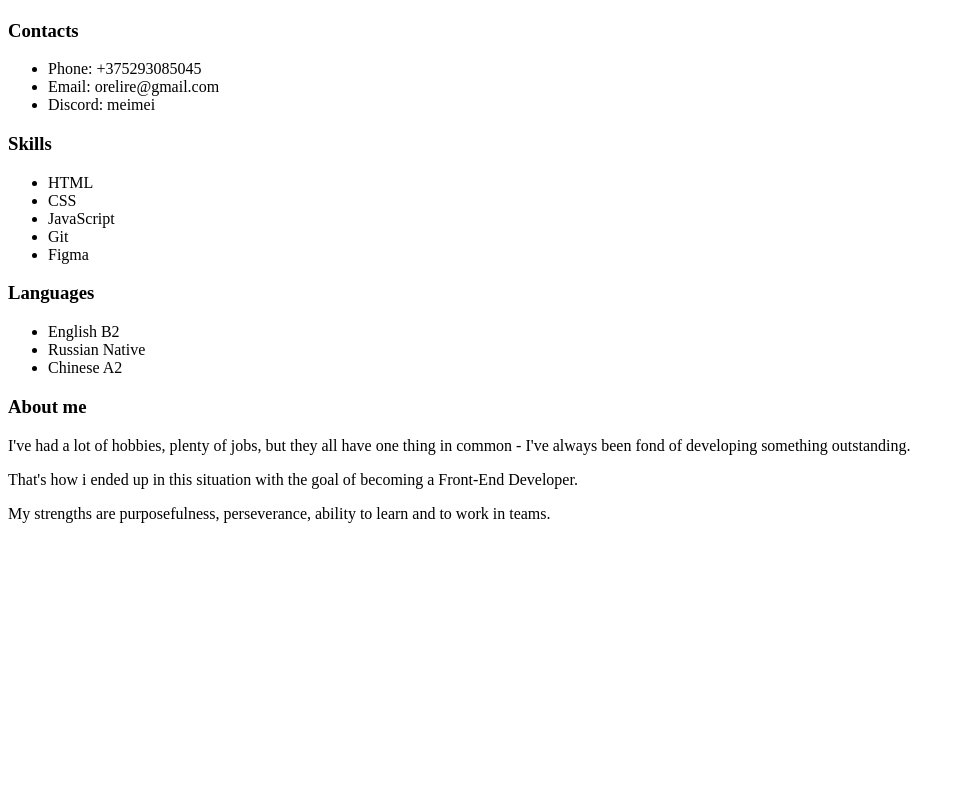
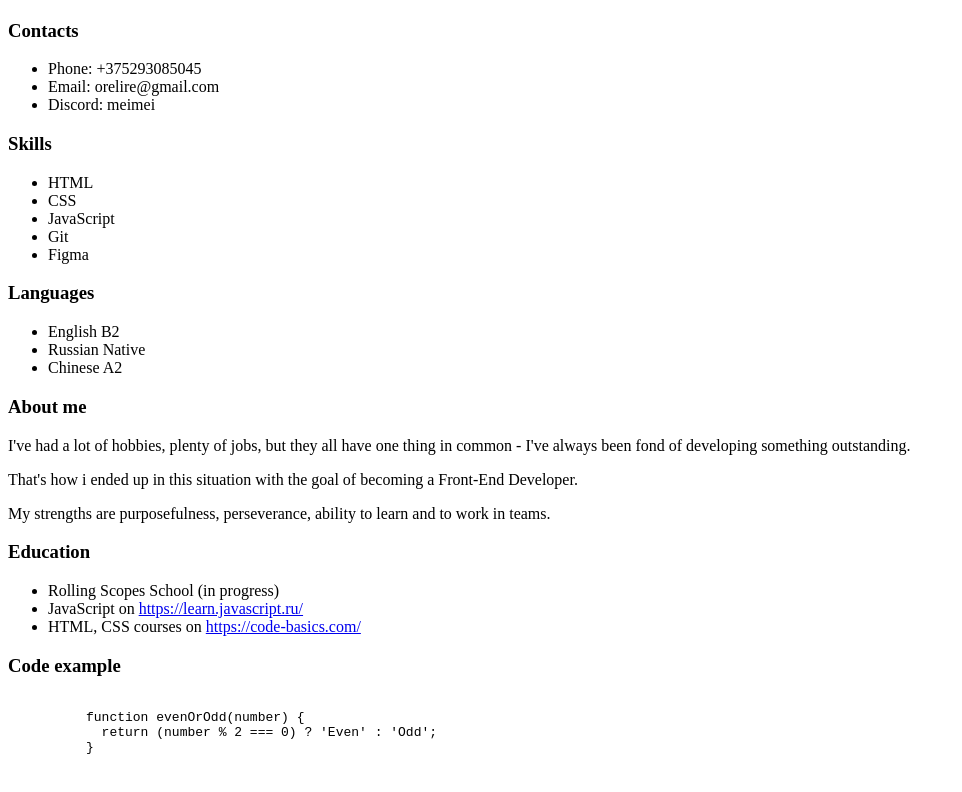
Before and after one commit to whereismei/rsschool-cv, a plain HTML site: page index.html in a window 1280 px wide. Shown: the part 430-1222 px from the top of the page, without its empty margins (0-962 px from the left). Before the commit the page ends 969 px from the top, so only its background shows below. Drawn offline with Linux system fonts and the light colour scheme.

Commit message:
refactor: add more information in main

```diff
--- a/index.html
+++ b/index.html
@@ -64,6 +64,30 @@
       <p>That's how i ended up in this situation with the goal of becoming a Front-End Developer.</p>
       <p>My strengths are purposefulness, perseverance, ability to learn and to work in teams.</p>
     </div>
+
+    <div class="section-header">
+      <h3>Education</h3>
+    </div>
+    <div class="unord-list">
+      <ul>
+        <li>Rolling Scopes School (in progress)</li>
+        <li>JavaScript on <a href="https://learn.javascript.ru/">https://learn.javascript.ru/</a></li>
+        <li>HTML, CSS courses on <a href="https://code-basics.com/">https://code-basics.com/</a></li>
+      </ul>
+    </div>
+
+    <div class="section-header">
+      <h3>Code example</h3>
+    </div>
+    <div class="code">
+      <pre>
+        <code>
+          function evenOrOdd(number) {
+            return (number % 2 === 0) ? 'Even' : 'Odd';
+          }
+        </code>
+      </pre>
+    </div>
   </main>
   <footer></footer>
 </body>
```
